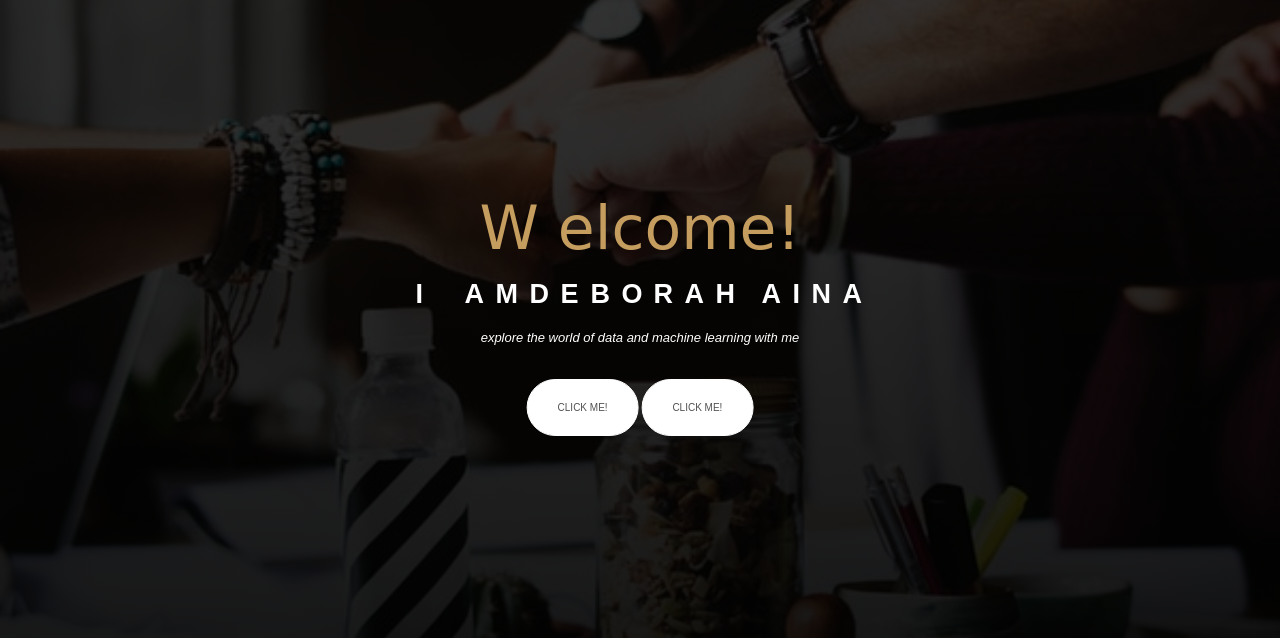
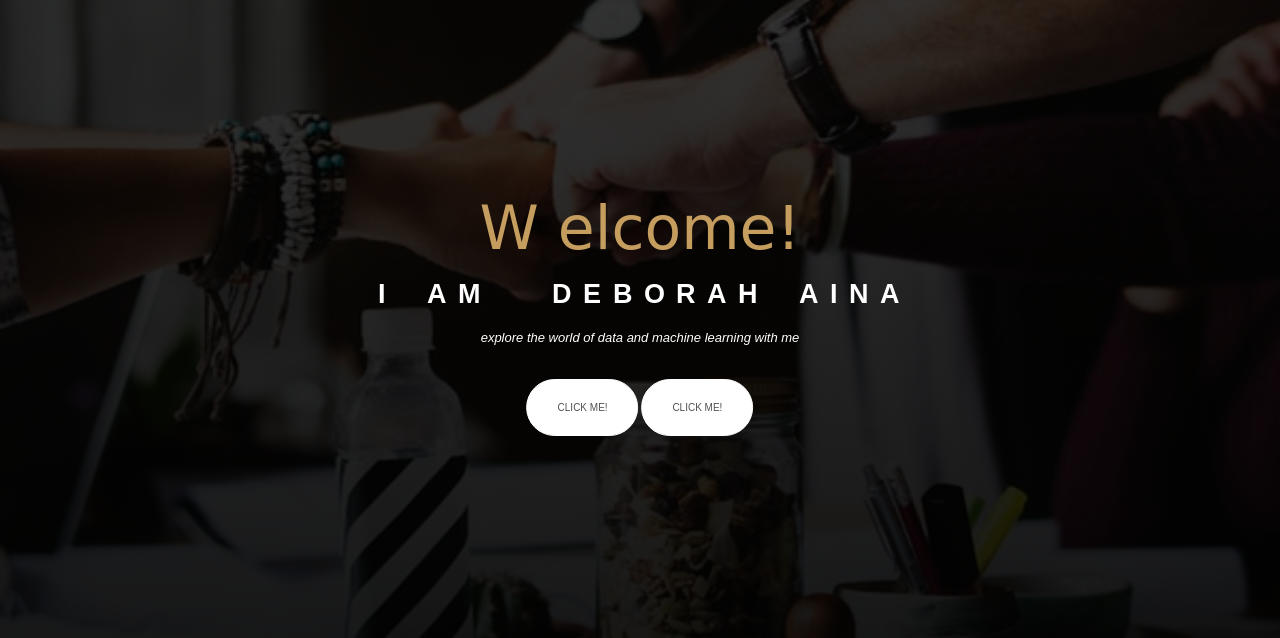
Before and after one commit to Deborahaina/data-telling, a Flask app: page / in a window 1280 px wide. Shown: the part 51-689 px from the top of the page. Run offline with Flask 2, Linux system fonts and the light colour scheme; parts of the project's set-up code (start-up, migrations or seed data) failed here and were passed over; some libraries are stand-ins or nearby versions; some web fonts are replaced.

Commit message:
Salutation

```diff
--- a/templates/index.html
+++ b/templates/index.html
@@ -46,15 +46,15 @@
         <div class="text-area mb-3">
         <span>i</span>
         <span class="ml-5">a</span>
-        <span>m</span>
-        <span class="ml-6">d</span>
+        <span class="mr-5">m</span>
+        <span class="ml-5">d</span>
         <span>e</span>
         <span>b</span>
         <span>o</span>
         <span>r</span>
         <span>a</span>
         <span>h</span>
-        <span class="ml-4">a</span>
+        <span class="ml-5">a</span>
         <span>i</span>
         <span>n</span>
         <span>a</span>
```
